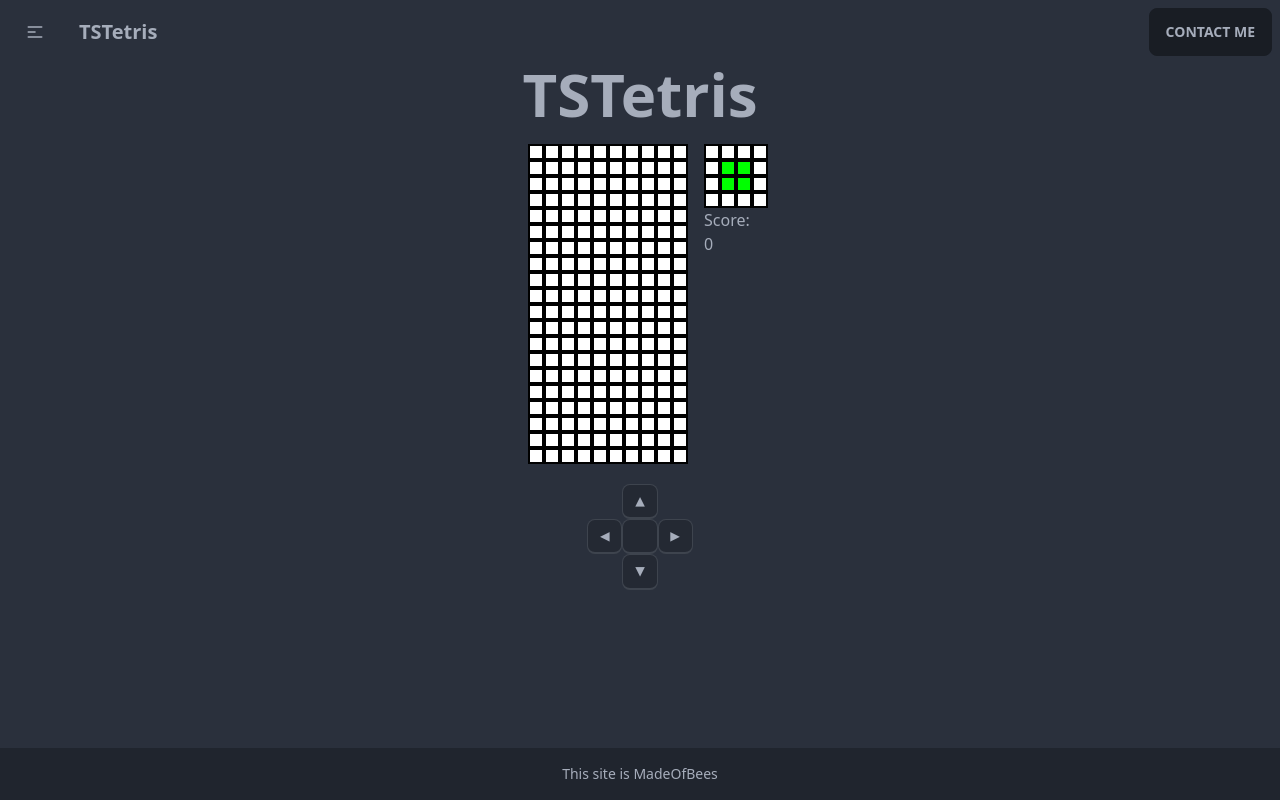
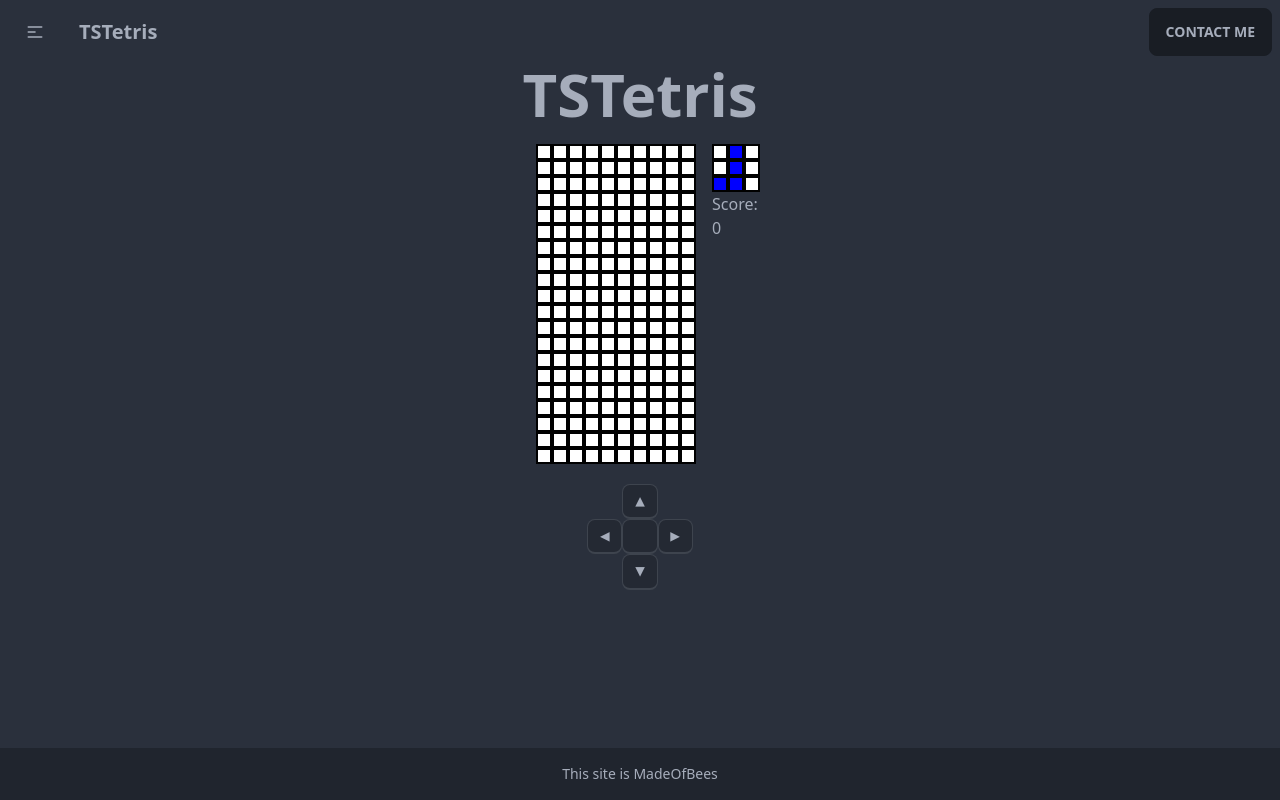
Before and after one commit to MadeOfBees/typescript-tetris, a Next.js app in the folder client/: page / in a window 1280 px wide. Built offline with nearby package versions, Linux system fonts and the light colour scheme.

Commit message:
ready for the fun part

```diff
--- a/client/src/Components/game/game.tsx
+++ b/client/src/Components/game/game.tsx
@@ -48,6 +48,7 @@ export default function Game() {
   const [nextMino, setNextMino] = useState<Array<Array<string>>>([]);
   const [board, setBoard] = useState<Array<Array<string>>>([]);
   const [score, setScore] = useState<number>(0);
+  const [gameOver, setGameOver] = useState<boolean>(false);
 
   const Dpad = () => {
     return (
@@ -99,7 +100,6 @@ export default function Game() {
     const boardData = localStorage.getItem("board");
     if (boardData) {
       const board = JSON.parse(boardData);
-      console.log(board.iColor);
       setBoardBGColor(board.boardBGColor);
       setIColor(board.iColor);
       setJColor(board.jColor);
@@ -111,14 +111,24 @@ export default function Game() {
     }
   };
 
+  const startGame = () => {
+
+  };
+
+  const preStart = async () => {
+    setColors();
+    const nextMino = tetrominoes[Math.floor(Math.random() * 7)];
+    setNextMino(nextMino);
+    handleRandomTetromino(nextMino);
+    setBoard(makeBoard());
+  };
+
   useEffect(() => {
-    setColors();
-    setBoard(makeBoard());
-    setNextMino(
-      handleRandomTetromino(
-        tetrominoes[Math.floor(Math.random() * tetrominoes.length)]
-      )
-    );
+    (async () => {
+      await preStart().then(() => {
+        startGame();
+      });
+    })();
   }, []);
 
   const Cell = ({ cell, j }: { cell: string; j: number }) => {
```
